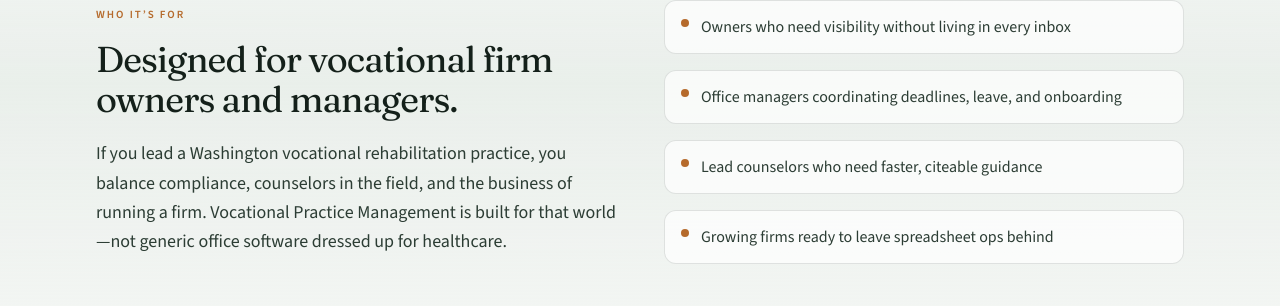
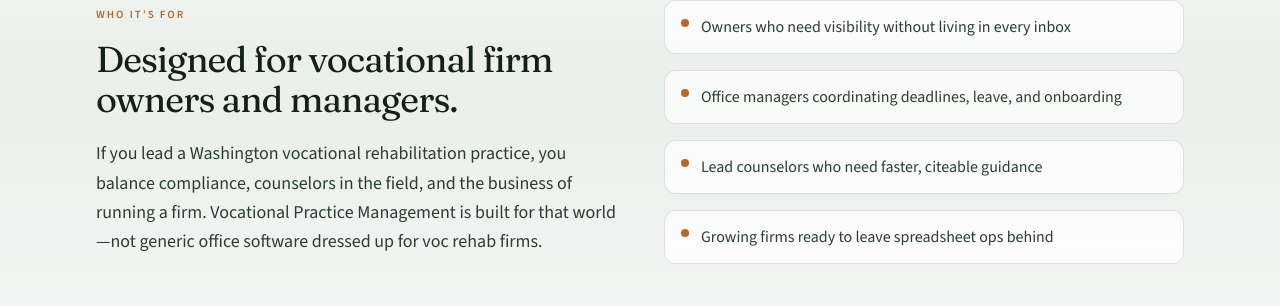
Before and after one commit to robte425-code/vocational-practice-management, a Next.js app: page / in a window 1280 px wide. Shown: the part 5232-5538 px from the top of the page. Built offline with nearby package versions, Linux system fonts and the light colour scheme.

Commit message:
Clarify audience copy for voc rehab firms, not healthcare.
Co-authored-by: Cursor <cursoragent@cursor.com>

```diff
--- a/src/app/page.tsx
+++ b/src/app/page.tsx
@@ -161,7 +161,7 @@ export default function Home() {
                 If you lead a Washington vocational rehabilitation practice, you balance compliance,
                 counselors in the field, and the business of running a firm. Vocational Practice
                 Management is built for that world—not generic office software dressed up for
-                healthcare.
+                voc rehab firms.
               </p>
             </Reveal>
             <Reveal>
```
